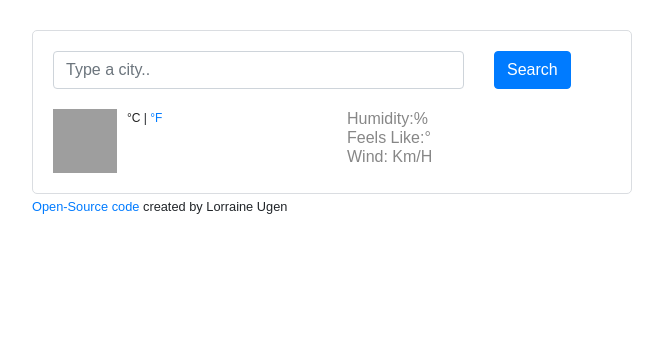
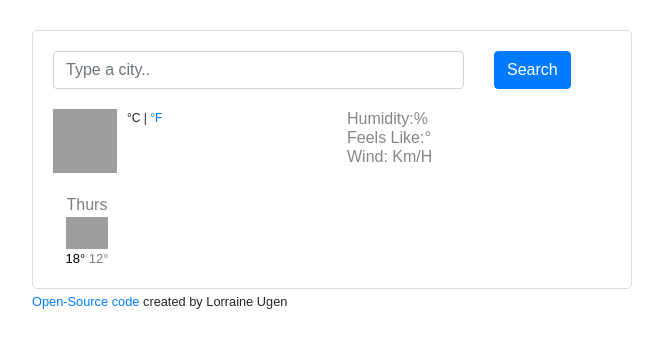
Before and after one commit to Lorriu/Lorriu.github.io, a website: page index.html in a window 1280 px wide. Shown: the whole page, without its empty margins (308-971 px from the left). Drawn offline with nearby package versions, Linux system fonts and the light colour scheme; no server answers; grey boxes are pictures that could not be loaded.

Commit message:
added one weekly weather update

```diff
--- a/index.html
+++ b/index.html
@@ -58,12 +58,30 @@
             </ul>
         </div>
        </div>
-    </div>
-    <small>
-        <a href="https://github.com/Lorriu/SheCodesProject" target="_blank">Open-Source code</a> created by Lorraine Ugen
+        <div class="weather-forecast">
+            <div class="row">
+                <div class="col-2">
+                    <div class="weather-forecast-date">
+                    Thurs
+                    </div>
+                    <img src="https://ssl.gstatic.com/onebox/weather/64/sunny.png"
+                        alt=""
+                        width="42">
+                    <div class="weather-forecast-temperatures">
+                        <span class="weather-forecast-temperature-max">
+                        18°</span>
+                        <span class="weather-forecast-temperature-min">
+                        12°</span>
+                    </div>
+                </div>
+            </div>
+        </div>
+        </div>
+        <small>
+            <a href="https://github.com/Lorriu/SheCodesProject" target="_blank">Open-Source code</a> created by Lorraine Ugen
 
-    </small>
-    </div>
+        </small>
+        </div>
     </div>
 </body>
 <script src="src/index.js"></script>
--- a/src/style.css
+++ b/src/style.css
@@ -70,3 +70,22 @@ li{
 .weather-temperature .active:hover {
     text-decoration: none;
 }
+
+.weather-forecast{
+    margin-top: 20px;
+    text-align: center;
+    color: #000;
+}
+
+.weather-forecast-date{
+    font-size: 16px;
+    opacity: 0.5;
+}
+
+.weather-forecast-temperatures{
+    font-size: 13px;
+}
+
+.weather-forecast-temperature-min{
+    opacity: 0.5;
+}
```
